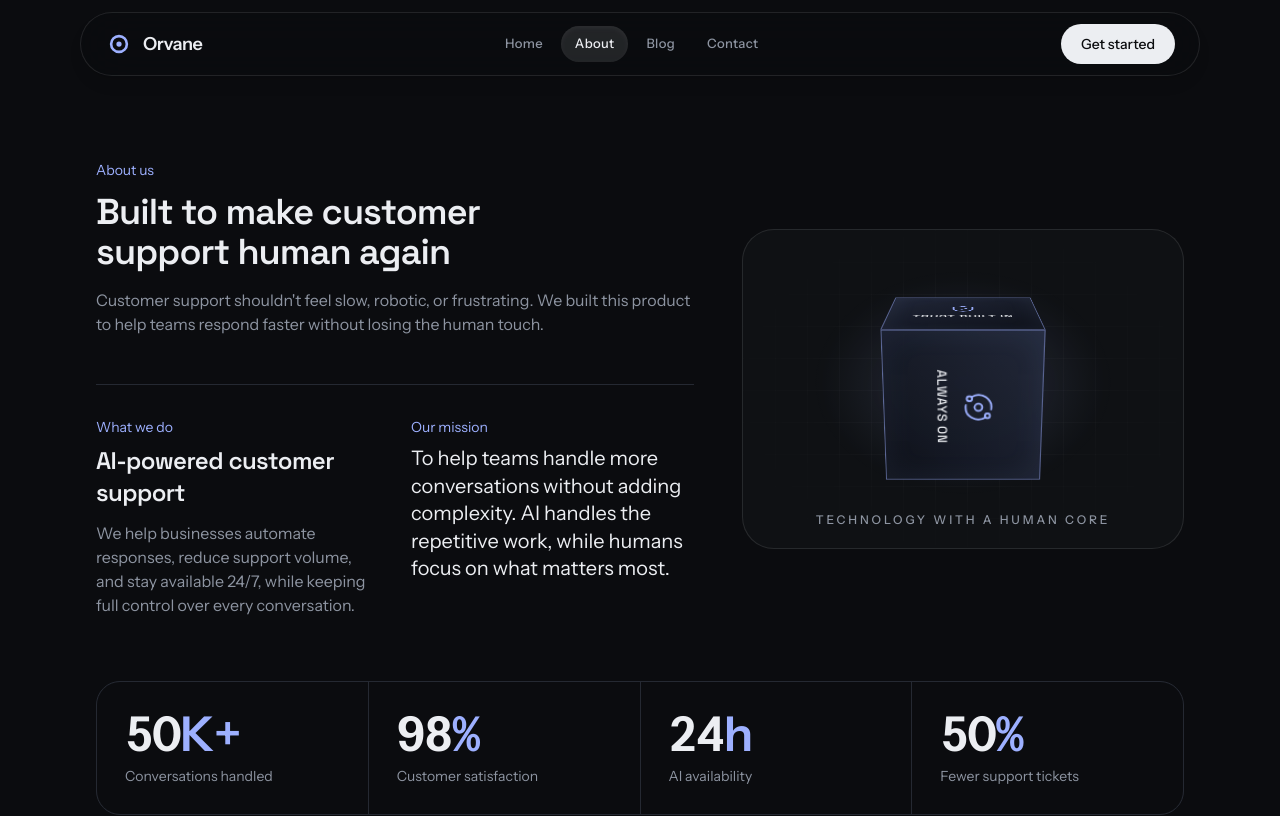
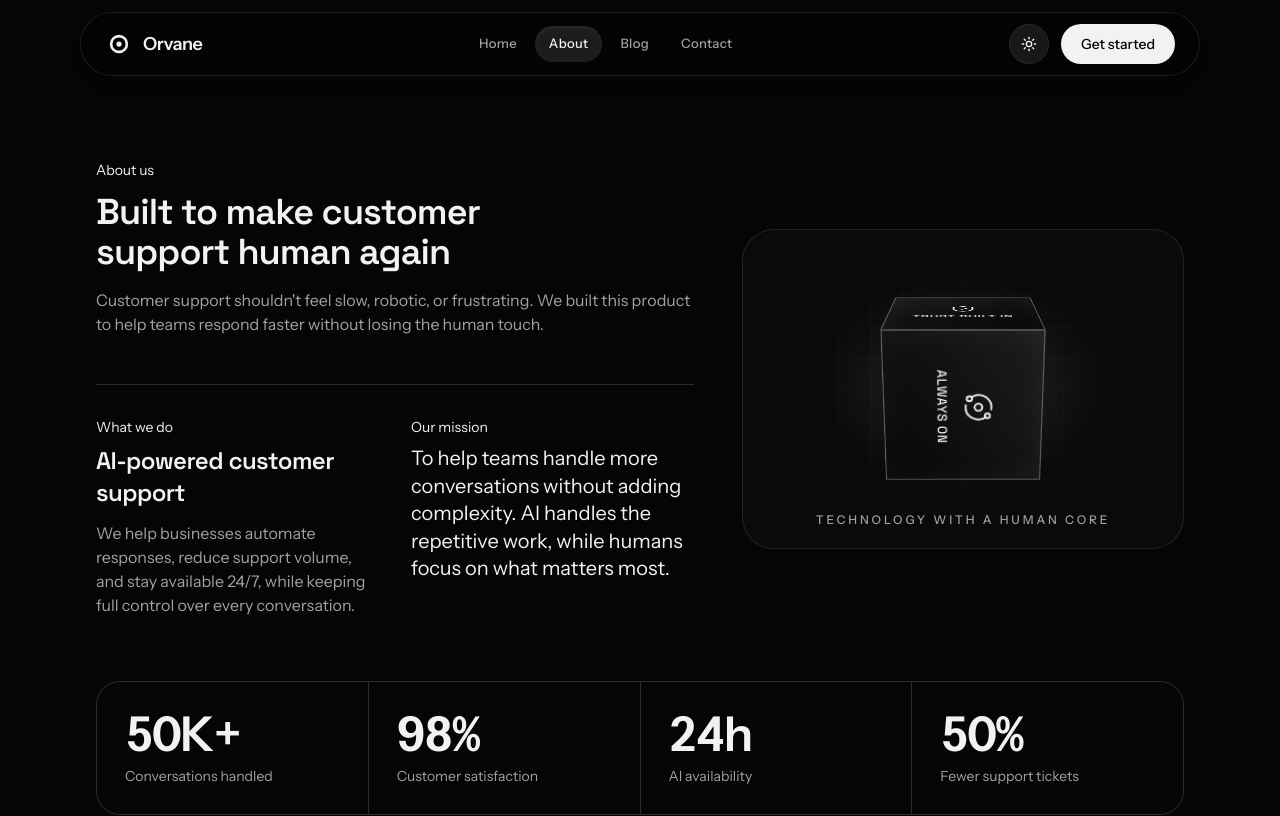
Before and after one commit to olaoluwajf/orvane, a React (Vite) app: page /about in a window 1280 px wide. Shown: the top 816 px of the page. Built offline with nearby package versions, Linux system fonts and the light colour scheme.

Commit message:
feat: implement theme toggle functionality and update styles for light/dark modes

```diff
--- a/src/components/about/TeamCard.jsx
+++ b/src/components/about/TeamCard.jsx
@@ -3,7 +3,7 @@ import { Linkedin, Twitter } from 'lucide-react'
 export default function TeamCard({ member }) {
   const social = 'grid size-9 place-items-center rounded-full border border-line text-muted transition-colors hover:text-fg'
   return (
-    <article className="overflow-hidden rounded-3xl border border-line bg-surface">
+    <article className="group overflow-hidden rounded-3xl border border-line bg-surface">
       <img src={member.image} alt={member.name} loading="lazy" className="aspect-square w-full object-cover" />
       <div className="p-6">
         <h3 className="text-lg font-medium">{member.name}</h3>
--- a/src/components/home/Features.jsx
+++ b/src/components/home/Features.jsx
@@ -31,7 +31,7 @@ export default function Features() {
           ))}
         </div>
         <div id="feature-panel" role="tabpanel" aria-labelledby={`tab-${feature.id}`} key={feature.id} style={{ animation: 'rise .4s ease-out' }}
-          className="mt-6 grid items-center gap-8 overflow-hidden rounded-3xl border border-line bg-ink p-6 sm:p-10 lg:grid-cols-[1fr_1.2fr]">
+          className="group mt-6 grid items-center gap-8 overflow-hidden rounded-3xl border border-line bg-ink p-6 sm:p-10 lg:grid-cols-[1fr_1.2fr]">
           <div>
             <h3 className="text-2xl font-semibold tracking-tight sm:text-3xl">{feature.title}</h3>
             <p className="mt-4 text-pretty text-muted">{feature.text}</p>
--- a/src/components/layout/CursorGlow.jsx
+++ b/src/components/layout/CursorGlow.jsx
@@ -9,5 +9,5 @@ export default function CursorGlow() {
     window.addEventListener('pointermove', move, { passive: true })
     return () => window.removeEventListener('pointermove', move)
   }, [])
-  return <div ref={ref} aria-hidden className="pointer-events-none fixed left-0 top-0 z-0 hidden size-[500px] rounded-full bg-[radial-gradient(circle,rgba(157,176,255,0.07),transparent_65%)] transition-transform duration-200 ease-out [@media(hover:hover)]:block" />
+  return <div ref={ref} aria-hidden className="pointer-events-none fixed left-0 top-0 z-0 hidden size-[500px] rounded-full bg-[radial-gradient(circle,rgba(255,255,255,0.07),transparent_65%)] transition-transform duration-200 ease-out [@media(hover:hover)]:block" />
 }
--- a/src/components/layout/Navbar.jsx
+++ b/src/components/layout/Navbar.jsx
@@ -1,6 +1,6 @@
 import { useEffect, useState } from 'react'
 import { NavLink, useLocation } from 'react-router-dom'
-import { Menu, X } from 'lucide-react'
+import { Menu, Moon, Sun, X } from 'lucide-react'
 import Logo from '../ui/Logo'
 import Button from '../ui/Button'
 import { NAV_LINKS } from '../../data/site'
@@ -8,12 +8,38 @@ import { NAV_LINKS } from '../../data/site'
 const linkClass = ({ isActive }) =>
   `rounded-full px-3.5 py-2 text-[13px] font-medium tracking-wide transition-all duration-200 ${isActive ? 'bg-white/10 text-fg shadow-inner shadow-white/5' : 'text-muted hover:-translate-y-0.5 hover:text-fg'}`
 
+function ThemeToggle({ theme, onToggle, className = '', showLabel = false }) {
+  const isLight = theme === 'light'
+  const label = `Switch to ${isLight ? 'dark' : 'light'} mode`
+  const Icon = isLight ? Moon : Sun
+
+  return (
+    <button
+      type="button"
+      className={`grid size-10 shrink-0 place-items-center rounded-full border border-line bg-raised text-fg transition-colors hover:bg-surface ${showLabel ? 'w-full grid-cols-[auto_1fr] justify-items-start gap-3 rounded-2xl px-4' : ''} ${className}`}
+      aria-label={label}
+      aria-pressed={isLight}
+      title={label}
+      onClick={onToggle}
+    >
+      <Icon className="size-4" aria-hidden />
+      {showLabel && <span>{isLight ? 'Dark mode' : 'Light mode'}</span>}
+    </button>
+  )
+}
+
 export default function Navbar() {
   const [open, setOpen] = useState(false)
   const [scrolled, setScrolled] = useState(false)
+  const [theme, setTheme] = useState(() => window.localStorage?.getItem('orvane-theme') === 'light' ? 'light' : 'dark')
   const { pathname } = useLocation()
 
   useEffect(() => setOpen(false), [pathname])
+
+  useEffect(() => {
+    document.documentElement.dataset.theme = theme
+    window.localStorage?.setItem('orvane-theme', theme)
+  }, [theme])
 
   useEffect(() => {
     const onScroll = () => setScrolled(window.scrollY > 8)
@@ -27,6 +53,8 @@ export default function Navbar() {
     return () => { document.body.style.overflow = '' }
   }, [open])
 
+  const toggleTheme = () => setTheme((current) => current === 'dark' ? 'light' : 'dark')
+
   return (
     <header className="sticky top-3 z-50 mx-auto w-full max-w-6xl px-4">
       <div className={`relative flex h-16 items-center justify-between rounded-full border px-4 shadow-lg shadow-black/10 backdrop-blur-xl transition-all duration-300 sm:px-6 ${scrolled || open ? 'border-white/15 bg-ink/75 shadow-black/25' : 'border-white/10 bg-ink/35'}`}>
@@ -34,7 +62,10 @@ export default function Navbar() {
         <nav aria-label="Primary" className="hidden items-center gap-1 md:flex">
           {NAV_LINKS.map((l) => <NavLink key={l.to} to={l.to} end className={linkClass}>{l.label}</NavLink>)}
         </nav>
-        <div className="hidden md:block"><Button to="/contact" className="py-2">Get started</Button></div>
+        <div className="hidden items-center gap-3 md:flex">
+          <ThemeToggle theme={theme} onToggle={toggleTheme} />
+          <Button to="/contact" className="py-2">Get started</Button>
+        </div>
         <button
           type="button"
           className="grid size-10 place-items-center rounded-full border border-white/10 bg-white/5 text-fg transition-colors hover:bg-white/10 md:hidden"
@@ -53,6 +84,7 @@ export default function Navbar() {
                   {l.label}
                 </NavLink>
               ))}
+              <ThemeToggle theme={theme} onToggle={toggleTheme} className="mt-2" showLabel />
               <Button to="/contact" className="mt-2 py-3">Get started</Button>
             </nav>
           </div>
--- a/src/index.css
+++ b/src/index.css
@@ -3,23 +3,44 @@
 @theme {
   --font-sans: "Instrument Sans", ui-sans-serif, system-ui, sans-serif;
   --font-display: "Space Grotesk", ui-sans-serif, system-ui, sans-serif;
-  --color-ink: #0b0c0f;
-  --color-surface: #121418;
-  --color-raised: #181b21;
-  --color-line: #252932;
-  --color-fg: #eceef2;
-  --color-muted: #8d94a1;
-  --color-accent: #9db0ff;
-  --color-accent-strong: #7f95ff;
+  --color-ink: #050505;
+  --color-surface: #0e0e0e;
+  --color-raised: #181818;
+  --color-line: #292929;
+  --color-fg: #f2f2f2;
+  --color-muted: #a1a1a1;
+  --color-accent: #f2f2f2;
+  --color-accent-strong: #d6d6d6;
 }
 
 @layer base {
   html { scroll-behavior: smooth; color-scheme: dark; }
+  html[data-theme="light"] {
+    color-scheme: light;
+    --color-ink: #f7f7f7;
+    --color-surface: #ffffff;
+    --color-raised: #f0f0f0;
+    --color-line: #dedede;
+    --color-fg: #171717;
+    --color-muted: #626262;
+    --color-accent: #171717;
+    --color-accent-strong: #333333;
+  }
   body { @apply bg-ink text-fg font-sans antialiased; }
   h1, h2, h3 { font-family: var(--font-display); }
   ::selection { background: color-mix(in srgb, var(--color-accent) 35%, transparent); }
   :focus-visible { @apply outline-2 outline-offset-2 outline-accent; }
   section[id] { scroll-margin-top: 5rem; }
+}
+
+img {
+  filter: grayscale(1);
+  transition: filter 400ms ease, transform 700ms ease, opacity 300ms ease;
+}
+img:hover,
+img:focus-visible,
+.group:hover img {
+  filter: grayscale(0);
 }
 
 @media (prefers-reduced-motion: reduce) {
@@ -50,19 +71,25 @@
 .spot { position: relative; overflow: hidden; }
 .spot::before {
   content: ""; position: absolute; inset: 0; opacity: 0; transition: opacity .3s; pointer-events: none;
-  background: radial-gradient(320px circle at var(--x, 50%) var(--y, 50%), rgb(157 176 255 / .16), transparent 70%);
+  background: radial-gradient(320px circle at var(--x, 50%) var(--y, 50%), rgb(255 255 255 / .12), transparent 70%);
 }
 .spot:hover::before { opacity: 1; }
+[data-theme="light"] .grid-bg {
+  background-image: linear-gradient(to right, rgb(0 0 0 / .045) 1px, transparent 1px), linear-gradient(to bottom, rgb(0 0 0 / .045) 1px, transparent 1px);
+}
+[data-theme="light"] .spot::before {
+  background: radial-gradient(320px circle at var(--x, 50%) var(--y, 50%), rgb(0 0 0 / .08), transparent 70%);
+}
 .scene-stage { perspective: 900px; }
 .scene-core {
   transform-style: preserve-3d;
   animation: core-float 5s ease-in-out infinite;
-  box-shadow: 0 0 60px -10px rgb(157 176 255 / .6), inset 0 1px 0 rgb(255 255 255 / .18);
+  box-shadow: 0 0 60px -10px rgb(255 255 255 / .28), inset 0 1px 0 rgb(255 255 255 / .18);
 }
 .about-cube-panel { isolation: isolate; }
 .about-cube-glow {
   background:
-    radial-gradient(ellipse at 50% 48%, rgb(157 176 255 / .17), transparent 48%),
+    radial-gradient(ellipse at 50% 48%, rgb(255 255 255 / .12), transparent 48%),
     linear-gradient(rgb(255 255 255 / .025) 1px, transparent 1px),
     linear-gradient(90deg, rgb(255 255 255 / .025) 1px, transparent 1px);
   background-size: auto, 32px 32px, 32px 32px;
@@ -90,9 +117,9 @@
   align-items: center;
   justify-content: center;
   gap: .65rem;
-  border: 1px solid rgb(157 176 255 / .5);
-  background: linear-gradient(145deg, rgb(33 39 57 / .96), rgb(14 17 25 / .97));
-  box-shadow: inset 0 0 28px rgb(157 176 255 / .08);
+  border: 1px solid rgb(255 255 255 / .35);
+  background: linear-gradient(145deg, rgb(28 28 28 / .98), rgb(5 5 5 / .99));
+  box-shadow: inset 0 0 28px rgb(255 255 255 / .05);
   color: var(--color-fg);
   font-family: var(--font-display);
   font-size: .75rem;
@@ -120,7 +147,7 @@
 .contact-visual-glow {
   z-index: -1;
   background:
-    radial-gradient(ellipse at 52% 48%, rgb(127 149 255 / .22), transparent 42%),
+    radial-gradient(ellipse at 52% 48%, rgb(255 255 255 / .14), transparent 42%),
     linear-gradient(rgb(255 255 255 / .025) 1px, transparent 1px),
     linear-gradient(90deg, rgb(255 255 255 / .025) 1px, transparent 1px);
   background-size: auto, 32px 32px, 32px 32px;
@@ -129,7 +156,7 @@
 .contact-visual-orbit {
   width: 12rem;
   height: 12rem;
-  border: 1px solid rgb(157 176 255 / .12);
+  border: 1px solid rgb(255 255 255 / .12);
   border-radius: 50%;
   transform: rotateX(68deg) rotateZ(-20deg);
 }
@@ -138,7 +165,7 @@
   width: 15rem;
   height: 15rem;
   border-style: dashed;
-  border-color: rgb(157 176 255 / .08);
+  border-color: rgb(255 255 255 / .08);
   transform: rotateX(68deg) rotateZ(35deg);
   animation: contact-orbit 24s linear infinite reverse;
 }
@@ -146,7 +173,7 @@
   width: min(16rem, 72%);
   border: 1px solid rgb(255 255 255 / .12);
   border-radius: 1.25rem;
-  background: linear-gradient(145deg, rgb(30 34 46 / .96), rgb(15 17 24 / .94));
+  background: linear-gradient(145deg, rgb(26 26 26 / .98), rgb(9 9 9 / .96));
   padding: 1rem;
   box-shadow: 0 24px 60px rgb(0 0 0 / .36), inset 0 1px rgb(255 255 255 / .08);
   transform-style: preserve-3d;
@@ -188,3 +215,29 @@
   .contact-visual-card-back { transform: translate3d(-2.3rem, -2.3rem, -35px) rotateY(12deg) rotateX(4deg) scale(.92); opacity: .8; }
   .contact-visual-card-front { transform: translate3d(1.6rem, 1.5rem, 35px) rotateY(-12deg) rotateX(-4deg); }
 }
+[data-theme="light"] .about-cube-face {
+  border-color: rgb(0 0 0 / .2);
+  background: linear-gradient(145deg, rgb(255 255 255 / .98), rgb(240 240 240 / .98));
+  box-shadow: inset 0 0 28px rgb(0 0 0 / .04);
+}
+[data-theme="light"] .contact-visual-card {
+  border-color: rgb(0 0 0 / .12);
+  background: linear-gradient(145deg, rgb(255 255 255 / .98), rgb(245 245 245 / .96));
+  box-shadow: 0 24px 60px rgb(0 0 0 / .12), inset 0 1px rgb(255 255 255 / .8);
+}
+[data-theme="light"] [class~="border-white/10"],
+[data-theme="light"] [class~="border-white/15"] {
+  border-color: var(--color-line);
+}
+[data-theme="light"] [class~="bg-white/5"] {
+  background-color: rgb(0 0 0 / .035);
+}
+[data-theme="light"] [class~="bg-white/10"] {
+  background-color: rgb(0 0 0 / .06);
+}
+[data-theme="light"] [class~="hover:bg-white/5"]:hover {
+  background-color: rgb(0 0 0 / .045);
+}
+[data-theme="light"] [class~="hover:bg-white/10"]:hover {
+  background-color: rgb(0 0 0 / .08);
+}
--- a/src/test/setup.js
+++ b/src/test/setup.js
@@ -1,6 +1,17 @@
 import '@testing-library/jest-dom/vitest'
 
 window.scrollTo = () => {}
+
+const localStorageData = new Map()
+Object.defineProperty(window, 'localStorage', {
+  configurable: true,
+  value: {
+    getItem: (key) => localStorageData.get(key) ?? null,
+    setItem: (key, value) => localStorageData.set(key, String(value)),
+    removeItem: (key) => localStorageData.delete(key),
+    clear: () => localStorageData.clear(),
+  },
+})
 
 class IntersectionObserverMock {
   constructor(callback) {
```
Also changed, not shown: 1 other file (tests, documents, lock files or other folders).
